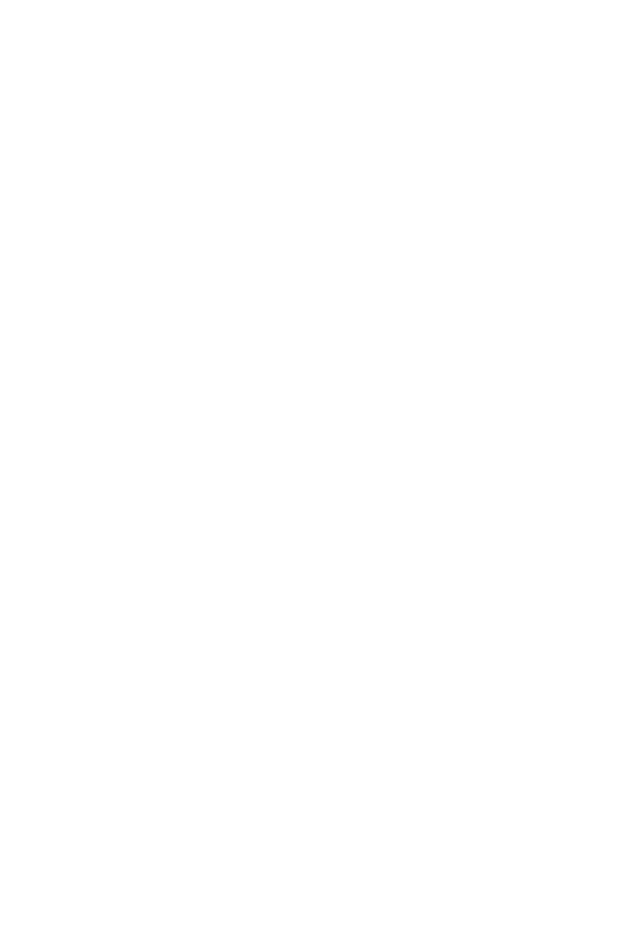
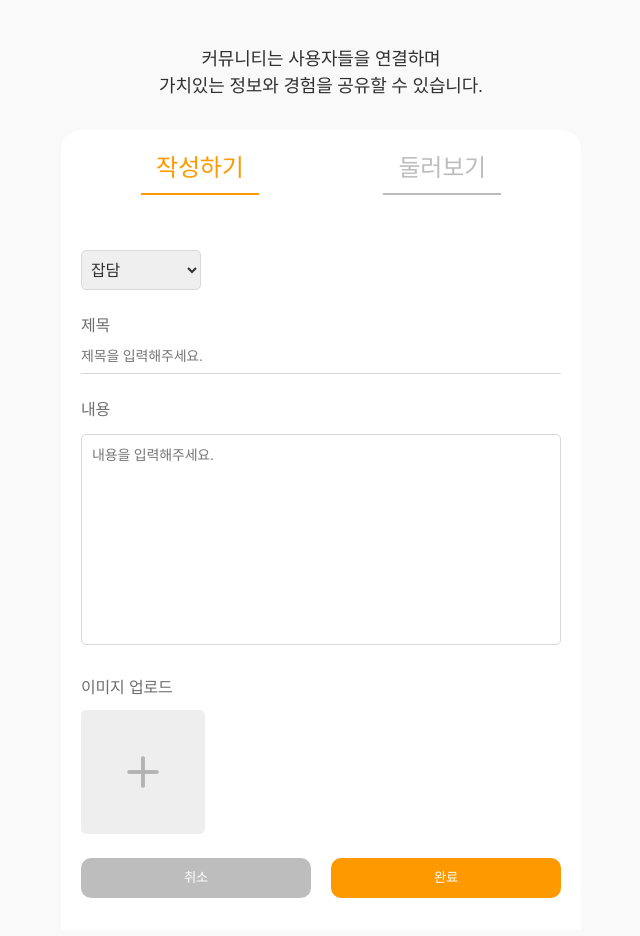
Before and after one commit to sky121016/Pawfect, a React (Create React App) app: page / in a window 1280 px wide. Shown: the part 4520-5456 px from the top of the page, without its empty margins (319-959 px from the left). Before the commit the page ends 4378 px from the top, so only its background shows below. Built offline with nearby package versions, Linux system fonts and the light colour scheme.

Commit message:
Add Community 글 작성하기 완성. 둘러보기, 탭뷰 작업 필요

```diff
--- a/src/App.js
+++ b/src/App.js
@@ -4,6 +4,7 @@ import Services from './components/Services';
 import Record from './components/Record';
 import Shop from './components/Shop';
 import Training from './components/Training';
+import Community from './components/Community';
 
 function App() {
   return (
@@ -14,6 +15,7 @@ function App() {
       <Record/>
       <Shop/>
       <Training/>
+      <Community/>
     </div>
   );
 }
--- /dev/null
+++ b/src/components/Community.js
@@ -0,0 +1,117 @@
+import React, { useState, useRef } from "react";
+import './community.css';
+import Add from '../assets/icons/Add.png';
+import { upload } from "@testing-library/user-event/dist/upload";
+
+const Community = () => {
+  const [tab, setTabState] = useState(1);
+  const [uploadedImageSrc, setUploadedImageSrc] = useState(null);
+
+  const changeTab = (index) => {
+    setTabState(index);
+  };
+
+  const fileInputRef = useRef(null);
+
+  const handleImageUpload = ()=>{
+    fileInputRef.current.click();
+  };
+
+  function handleFileSelected(event) {
+    const selectedFile = event.target.files[0];
+
+    if(selectedFile){
+        const reader = new FileReader();
+
+        reader.onload = (e) => {
+            const imageSrc = e.target.result;
+            setUploadedImageSrc(imageSrc);
+        };
+
+        reader.readAsDataURL(selectedFile);
+    }
+  };
+
+  return (
+    <>
+      <div id="community">
+        <h1>정보 공유 커뮤니티</h1>
+        <p>
+          커뮤니티는 사용자들을 연결하며
+          <br />
+          가치있는 정보와 경험을 공유할 수 있습니다.
+        </p>
+
+        <div className="community-container">
+            <div className="community-tab">
+                <ul>
+                    <li>
+                        <a
+                        href="#community"
+                        className={tab === 1 ? "on" : ""}
+                        onClick={() => changeTab(1)}
+                        >
+                        작성하기
+                        </a>
+                    </li>
+                    <li>
+                        <a
+                        href="#community"
+                        className={tab === 2 ? "on" : ""}
+                        onClick={() => changeTab(2)}
+                        >
+                        둘러보기
+                        </a>
+                    </li>
+                </ul>
+            </div>
+
+
+
+            <div className={tab === 1 ? "writeCommunity community-content active" : "writeCommunity community-content"}>
+                <div className="write-category">
+                    <select name="write-category" id="write-category">
+                        <option value="chat">잡담</option>
+                        <option value="question">질문</option>
+                        <option value="info">정보</option>
+                    </select>
+
+                    <form className="write-area" action="">
+                        <label htmlFor="write-title">제목</label>
+                        <input id="write-title" type="text" placeholder="제목을 입력해주세요." />
+
+                        <label htmlFor="">내용</label>
+                        {/* <input id="write-post" type="textarea" cols="100" /> */}
+                        <textarea name="write-post" id="write-post" rows="9" cols="40"  placeholder="내용을 입력해주세요. "></textarea>
+
+
+                        <label htmlFor="upload-image">이미지 업로드</label>
+
+                        <div className="image-uploaded">
+
+                            <input ref={fileInputRef} type="file" style={{display : 'none'}} onChange={handleFileSelected} />
+                            {uploadedImageSrc && <img src={uploadedImageSrc} alt="Uploaded"></img>}
+
+                            <div className="upload-imgae-btn" onClick={handleImageUpload}>
+                                <img src={Add} alt="add" />
+                            </div>
+                        </div>
+
+                        <div className="upload-post">
+                            <input type="reset" value="취소"/>
+                            <input type="submit" value="완료"/>
+                        </div>
+
+                    </form>
+
+
+                </div>
+            </div>
+
+        </div>
+      </div>
+    </>
+  );
+};
+
+export default Community;
--- /dev/null
+++ b/src/components/community.css
@@ -0,0 +1,146 @@
+#community{
+    background-color: #f9f9f9;
+    height: 1100px;
+}
+
+#community > h1{
+    color:#525252;
+    text-align: center;
+    padding-top:80px;
+    padding-bottom:60px;
+}
+
+#community > p{
+    text-align: center;
+    font-size: var(--body-18);
+    margin-bottom: 30px;
+}
+
+
+.community-container{
+    background-color: #fff;
+    width: 520px;
+    height: 800px;
+    margin: 0 auto;
+    padding: 20px;
+    border-radius: 20px 20px 0 0;
+}
+
+.community-tab{
+    width: 480px;
+    height: 100px;
+    margin: 0 auto;
+}
+.community-tab > ul{
+    width: 360px;
+    margin: 0 auto;
+    display: flex;
+    justify-content: space-between;
+}
+
+.community-tab > ul > li > a{
+    font-size: var(--head-24);
+    font-weight: 500;
+    color: var(--gray-2);
+    padding: 12px 15px;
+    border-bottom: 2px solid var(--gray-2);
+}
+.community-tab > ul > li > a.on{
+    color: var(--primary-color);
+    border-bottom: 2px solid var(--primary-color);
+}
+
+
+
+.write-category{}
+.write-category > select{
+    width: 120px;
+    height: 40px;
+    border-radius: 5px;
+    border: 1px solid var(--gray-3);
+    font-size: var(--body-16);
+    padding-left: 5px;
+    margin-bottom: 24px;
+    font-weight: 500;
+}
+
+
+.write-area{}
+.write-area label{
+    font-size: var(--body-16);
+    font-weight: 500;
+    color: var(--gray-1);
+}
+
+.write-area #write-title{
+    width: 100%;
+    height: 36px;
+    border: none;
+    border-bottom: 1px solid var(--gray-3);
+    font-size: var(--caption-14);
+    margin-bottom: 24px;
+}
+.write-area #write-post{
+    width: 100%;
+    border: 1px solid var(--gray-3);
+    border-radius: 5px;
+    font-size: var(--caption-14);
+    padding: 10px;
+    margin-top: 12px;
+    margin-bottom: 24px;
+    resize: none;
+}
+
+.write-area #write-post::placeholder{
+    vertical-align: top;
+}
+
+
+.upload-imgae-btn{
+    width: 124px;
+    height: 124px;
+    background-color: var(--gray-4);
+    border-radius: 5px;
+
+    display: flex;
+    justify-content: center;
+    align-items: center;
+    cursor: pointer;
+}
+
+.upload-imgae-btn > img{
+    vertical-align: top;
+    width: 32px;
+    height: 32px;
+}
+
+.image-uploaded{
+    display: flex;
+    margin-top: 10px;
+    margin-bottom: 24px;
+}
+.image-uploaded > img{
+    width: 124px;
+    height: 124px;
+    border-radius: 5px;
+    margin-right: 12px;
+}
+
+.upload-post{
+    display: flex;
+    justify-content: space-between;
+}
+.upload-post > input{
+    width: 230px;
+    height: 40px;
+    border-radius: 10px;
+    border: none;
+    color: #fff;
+    cursor: pointer;
+}
+.upload-post > input:first-child{
+    background-color: var(--gray-2);
+}
+.upload-post > input:last-child{
+    background-color: var(--primary-color);
+}
```
Also changed, not shown: src/assets/icons/Add.png (added).
